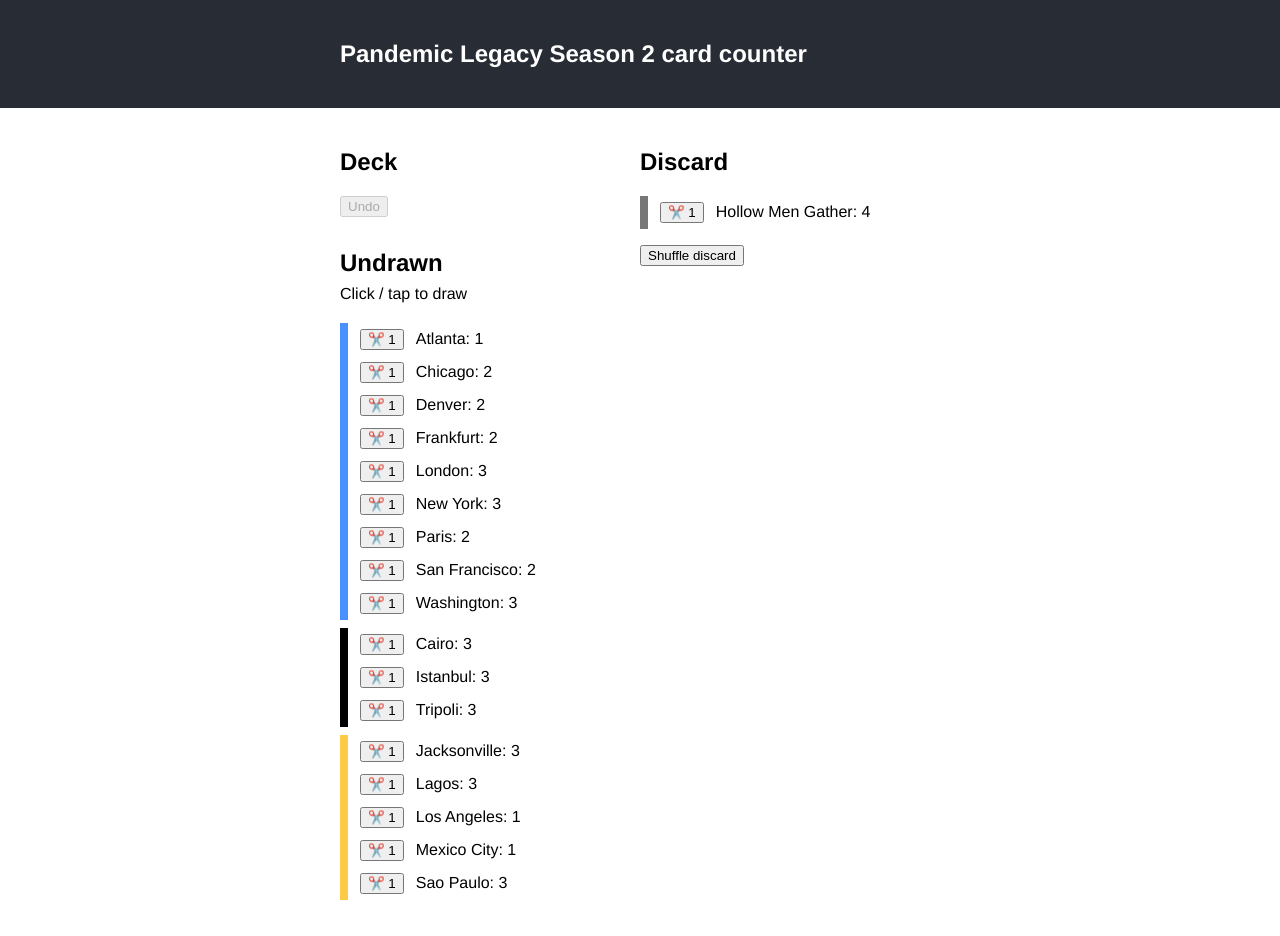
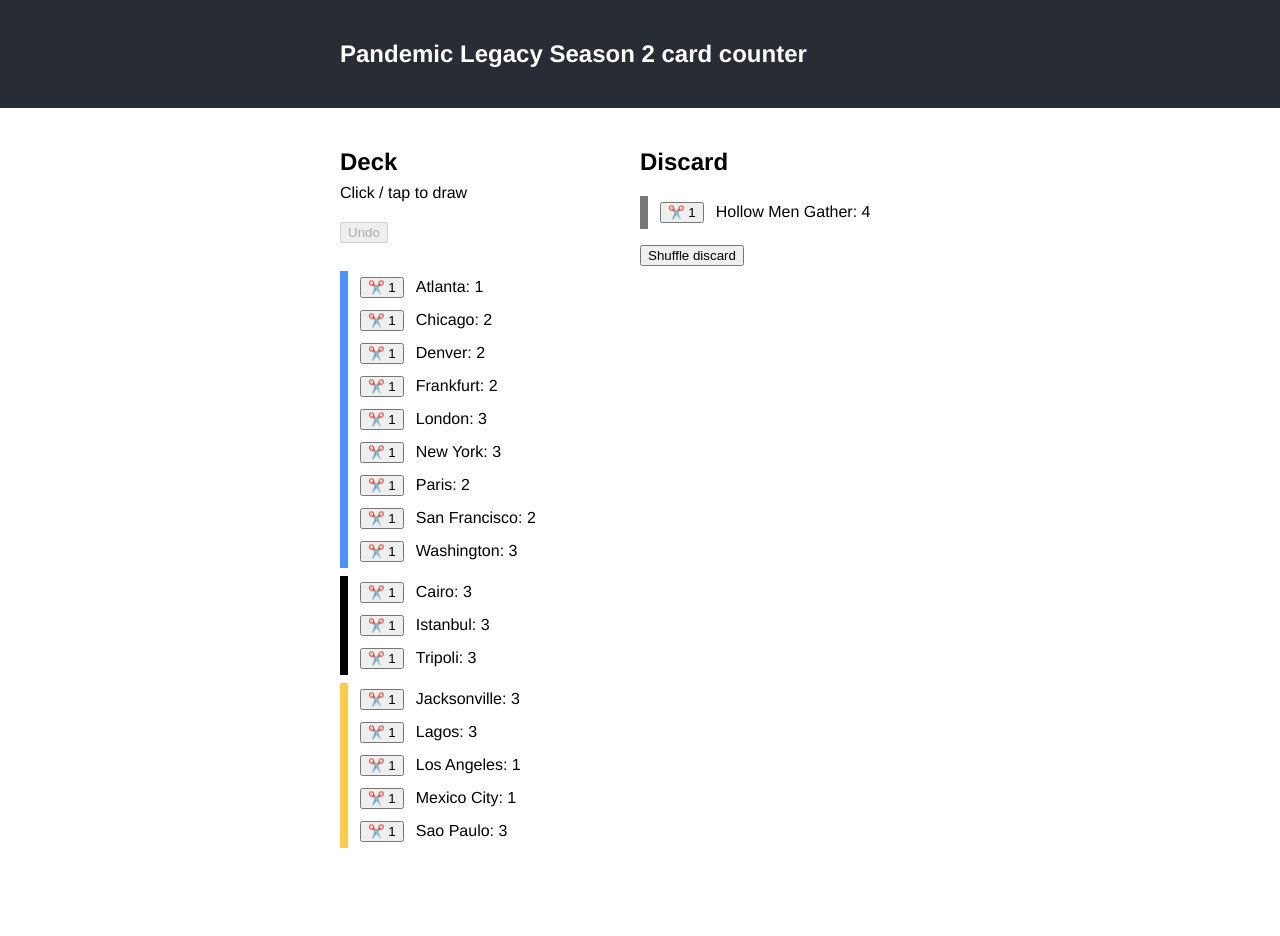
Before and after one commit to kshen0/pandemic-card-counter, a React (Create React App) app: page / in a window 1280 px wide. After the commit the page ends 884 px from the top, so only its background shows below. Built offline with nearby package versions, Linux system fonts and the light colour scheme.

Commit message:
remove known / unknown distinction

```diff
--- a/src/App.tsx
+++ b/src/App.tsx
@@ -25,7 +25,7 @@
 
 type Draw = {
   city: string
-  deck: 'known' | 'unknown' | 'discard'
+  deck: 'known' | 'discard'
   index: number
   destroy: boolean
 } | 'shuffle'
@@ -45,43 +45,36 @@
 let history: Draw[] = []
 
 function App() {
-  const [undrawnDeck, setUndrawnDeck] = useState<DeckCount>(defaultDeck);
-  const [knownDeck, setKnownDeck] = useState<DeckCount[]>([]);
+  const [knownDeck, setKnownDeck] = useState<DeckCount[]>([defaultDeck]);
   const [discard, setDiscard] = useState<DeckCount>({ 'Hollow Men Gather': { city: 'Hollow Men Gather', count: 4 }});
   const [lastUndo, setLastUndo] = useState<string | null>(null);
 
-  const handleDestroyFromSet = (city: string, deck: 'known' | 'unknown' | 'discard', index = 0) => {
+  const handleDestroyFromSet = (city: string, deck: 'known' | 'discard', index = 0) => {
     history.push({ deck, city, index, destroy: true })
     setLastUndo('destroy');
     if (deck === 'known') {
       const newKnownDeck = [ ...knownDeck ];
       newKnownDeck[index] = incrCity(newKnownDeck[index], city, -1);
       setKnownDeck(newKnownDeck)
-    } else if (deck === 'discard') {
+    } else {
       setDiscard(incrCity(discard, city, -1));
-    } else {
-      setUndrawnDeck(incrCity(undrawnDeck, city, -1));
     }
   };
 
-  const handleDraw = (city: string, deck: 'known' | 'unknown') => {
+  const handleDraw = (city: string) => {
     history.push({
-      deck,
+      deck: 'known',
       city,
       index: knownDeck.length - 1,
       destroy: false,
     });
     setLastUndo('draw');
-    if (deck === 'known') {
     const newKnownDeck = [...knownDeck];
     const topDeck = incrCity(newKnownDeck.pop()!, city, -1);
     if (Object.keys(topDeck).length > 0) {
       newKnownDeck.push(topDeck);
     }
     setKnownDeck(newKnownDeck);
-    } else {
-      setUndrawnDeck(incrCity(undrawnDeck, city, -1));
-    }
     setDiscard(incrCity(discard, city));
   };
 
@@ -117,10 +110,8 @@
       }
       newKnownDeck[index] = incrCity(newKnownDeck[index], city);
       setKnownDeck(newKnownDeck);
-    } else if (deck === 'discard') {
+    } else {
       setDiscard(incrCity(discard, city));
-    } else {
-      setUndrawnDeck(incrCity(undrawnDeck, city));
     }
     if (!destroy) {
       setDiscard(incrCity(discard, city, -1));
@@ -151,19 +142,17 @@
           <div className="DeckContainer">
             <h2>Deck</h2>
 
-            {<button disabled={!lastUndo} className="ActionButton UndoButton" onClick={handleUndoDraw}>Undo {!!lastUndo && lastUndo}</button>}
-            {
-              knownDeck.length > 0 && <div className="KnownDeckContainer">
-                <h2>Known</h2>
             <p className="Instructions">
                 Click / tap to draw
               </p>
+            {<button disabled={!lastUndo} className="ActionButton UndoButton" onClick={handleUndoDraw}>Undo {!!lastUndo && lastUndo}</button>}
+            <div className="KnownDeckContainer">
               {
                 reversedSections.map((section, i) => {
                   return <>
                     <CardSetView
                       deckCount={section}
-                        handleDraw={(city: string) => handleDraw(city, 'known')}
+                      handleDraw={(city: string) => handleDraw(city)}
                       hideDrawButton={i > 0}
                       handleDestroy={(city: string) => handleDestroyFromSet(city, 'known', knownDeck.length - i - 1)}
                     />
@@ -171,21 +160,6 @@
                   </>
                 })
               }
-              </div>
-            }
-            <div className="UndrawnDeckContainer">
-              <h2>Undrawn</h2>
-              {knownDeck.length === 0 &&
-                <p className="Instructions">
-                  Click / tap to draw
-                </p>
-              }
-              <CardSetView
-                deckCount={undrawnDeck}
-                handleDraw={(city: string) => handleDraw(city, 'unknown')}
-                hideDrawButton={knownDeck.length > 0}
-                handleDestroy={(city: string) => handleDestroyFromSet(city, 'unknown')}
-              />
             </div>
           </div>
           <div className="DiscardContainer">
```
Lines whose indentation alone changed are shown as unchanged.
